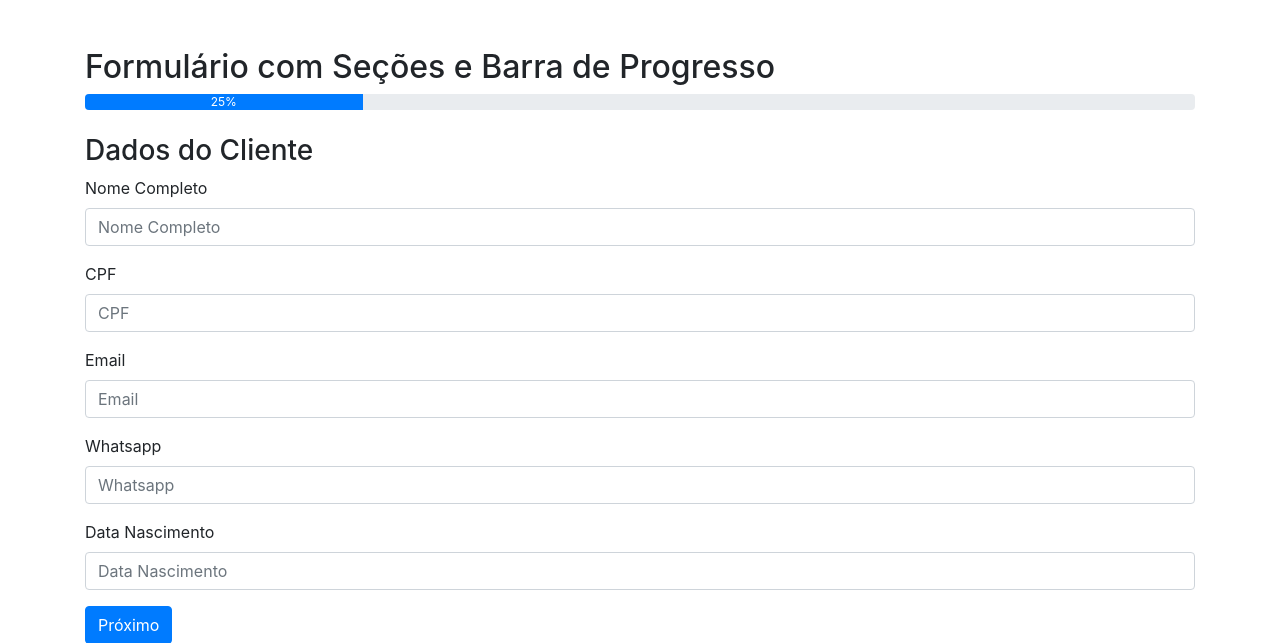
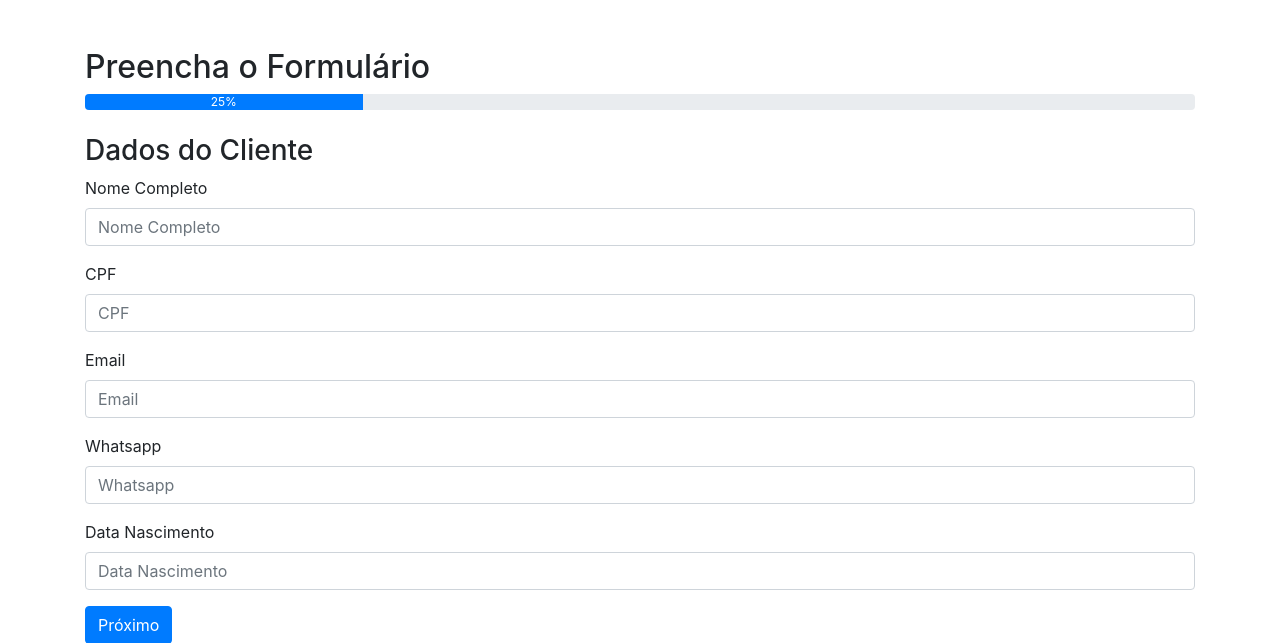
Before and after one commit to Isaac202/identite, a Django app: template templates/form.html in a window 1280 px wide. Shown: the top 643 px of the page. Run offline with Django 5.2, Linux system fonts and the light colour scheme; the template is opened without the code that fills it, so the values that code supplies are empty; some libraries are stand-ins or nearby versions.

Commit message:
Ajuste no formulario

```diff
--- a/templates/form.html
+++ b/templates/form.html
@@ -13,7 +13,7 @@
 </head>
 <body>
 <div class="container">
-    <h2 class="mt-5">Formulário com Seções e Barra de Progresso</h2>
+    <h2 class="mt-5">Preencha o Formulário</h2>
 
     <!-- Barra de Progresso -->
     <div class="progress mb-4">
```
